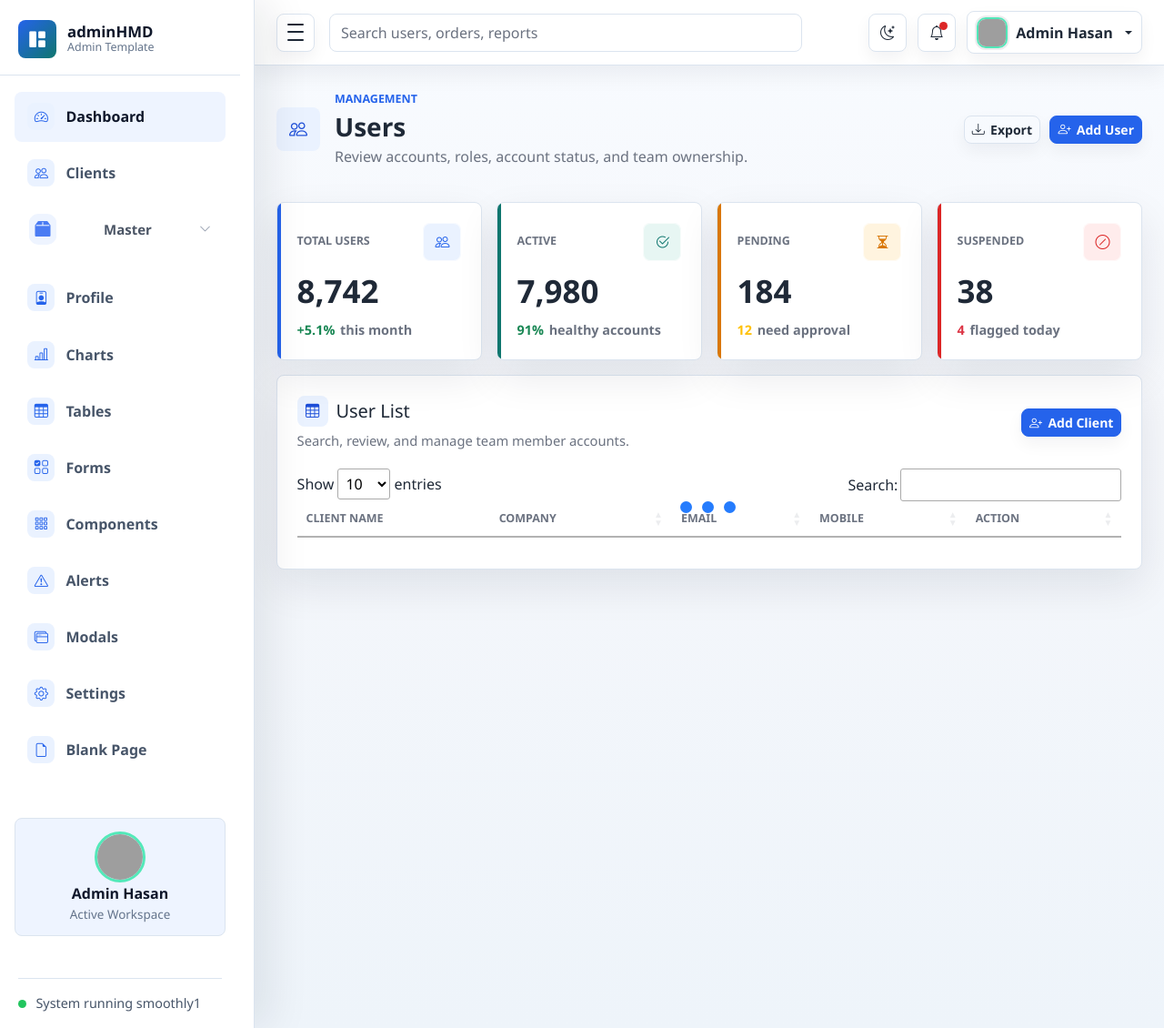
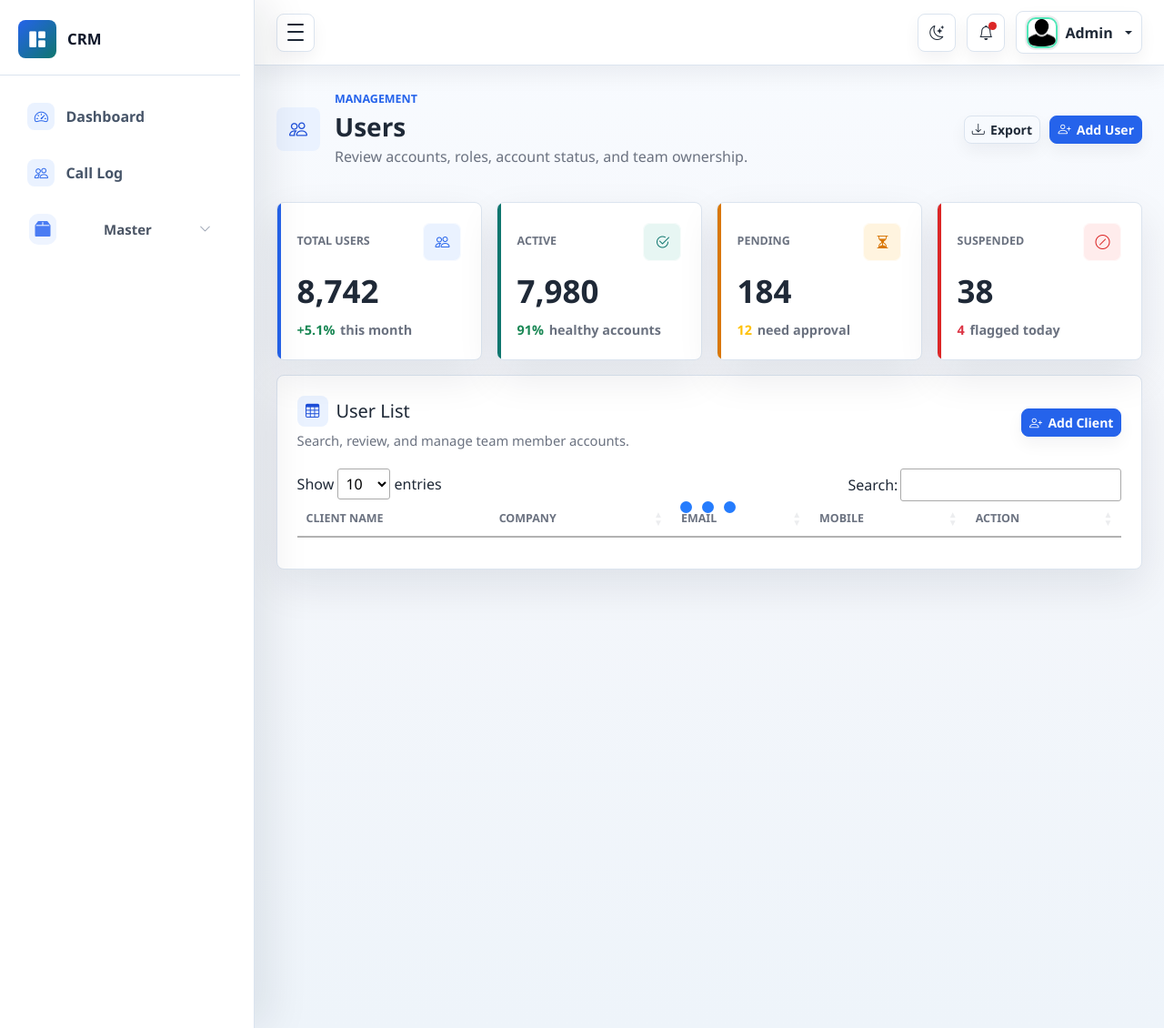
Before and after one commit to atharvThakur23/project_1, a Laravel app: page /project_1/clients in a window 1280 px wide. Shown: the whole page at 91% size. Run offline with Laravel 12, Linux system fonts and the light colour scheme; lists and menus that the app fills with data are empty; some libraries are stand-ins or nearby versions; grey boxes are pictures that could not be loaded.

Commit message:
login, header and left nav changes

```diff
--- a/app/Http/Controllers/Login_Controller.php
+++ b/app/Http/Controllers/Login_Controller.php
@@ -21,9 +21,9 @@ class Login_Controller extends Controller
         ]);
 
         $post = $request->all();
-
-
-        if (Auth::attempt($credentials)) {
+        $remember = $request->has('remember');
+        // echo "<pre>"; print_r($post); die;
+        if (Auth::attempt($credentials,$remember)) {
 
             $request->session()->regenerate();
 
--- a/project_1.sql
+++ b/project_1.sql
@@ -117,3 +117,4 @@ PRIMARY KEY (`company_id`)) ENGINE = InnoDB;
 ALTER TABLE `clients` ADD `company_id` INT NULL DEFAULT NULL AFTER `client_comp_name`;
 ALTER TABLE `clients` CHANGE `client_comp_name` `client_comp_name` TEXT CHARACTER SET utf8mb4 COLLATE utf8mb4_general_ci NULL DEFAULT NULL;
 ALTER TABLE `clients` ADD `expected_revenue` DECIMAL(11, 2) NOT NULL AFTER `dob`;
+ALTER TABLE `user` ADD `remember_token` TEXT NULL DEFAULT NULL AFTER `phone`;
--- a/resources/views/layouts/partials/header.blade.php
+++ b/resources/views/layouts/partials/header.blade.php
@@ -6,9 +6,9 @@
         <span></span>
       </button>
 
-      <form class="d-none d-md-flex ms-3 flex-grow-1" role="search">
+      {{-- <form class="d-none d-md-flex ms-3 flex-grow-1" role="search">
         <input class="form-control search-input" type="search" placeholder="Search users, orders, reports" aria-label="Search">
-      </form>
+      </form> --}}
 
       <div class="navbar-actions ms-auto">
         <button class="icon-button theme-toggle" type="button" data-theme-toggle aria-label="Switch color theme" title="Switch color theme">
@@ -38,14 +38,14 @@
 
         <div class="dropdown">
           <button class="profile-button dropdown-toggle" type="button" data-bs-toggle="dropdown" aria-expanded="false">
-            <img class="avatar-img avatar-sm" src="../assets/images/avatar/avatar.jpg" alt="{{ session('name') ?? 'Admin' }}">
+            <img class="avatar-img avatar-sm" src="{{ asset('assets/images/avatar/profile.png') }}" alt="{{ session('name') ?? 'Admin' }}">
             <span class="profile-name d-none d-sm-inline">{{ session('name') ?? 'Admin' }}</span>
           </button>
           <ul class="dropdown-menu dropdown-menu-end">
-            <li><a class="dropdown-item" href="profile.html">Profile</a></li>
-            <li><a class="dropdown-item" href="settings.html">Account settings</a></li>
+            {{-- <li><a class="dropdown-item" href="profile.html">Profile</a></li>
+            <li><a class="dropdown-item" href="settings.html">Account settings</a></li> --}}
             <li><hr class="dropdown-divider"></li>
-            <li><a class="dropdown-item" href="login.html">Sign out</a></li>
+            <li><a class="dropdown-item" href="{{ route('logout') }}">Log out</a></li>
           </ul>
         </div>
       </div>
--- a/resources/views/layouts/partials/left_nav.blade.php
+++ b/resources/views/layouts/partials/left_nav.blade.php
@@ -4,81 +4,45 @@
       <a class="brand-mark" href="index.html" aria-label="adminHMD dashboard">
         <span class="brand-icon"><i class="bi bi-grid-1x2-fill" aria-hidden="true"></i></span>
         <span class="brand-copy">
-          <span class="brand-title">adminHMD</span>
-          <span class="brand-subtitle">Admin Template</span>
+          <span class="brand-title">CRM</span>
+          {{-- <span class="brand-subtitle">Admin Template</span> --}}
         </span>
       </a>
     </div>
 
     <nav class="sidebar-nav">
-      <a class="nav-link active" href="index.html" aria-current="page">
+      <a class="nav-link {{ request()->routeIs('dashboard') ? 'active' : '' }}" href="{{ route('dashboard') }}" aria-current="page">
         <span class="nav-icon"><i class="bi bi-speedometer2" aria-hidden="true"></i></span>
         <span class="nav-text">Dashboard</span>
       </a>
-      <a class="nav-link" href="{{ route('clients') }}">
+      <a class="nav-link {{ request()->routeIs('call-log') ? 'active' : '' }}" href="{{ route('call-log') }}">
         <span class="nav-icon"><i class="bi bi-people" aria-hidden="true"></i></span>
-        <span class="nav-text">Clients</span>
+        <span class="nav-text">Call Log</span>
       </a>
       <li class="cu-menu-item">
             <a href="#" class="cu-menu-toggle">
                 <span class="nav-icon"><i class="bi bi-box2-fill" aria-hidden="true"></i></span>
                 <span class="nav-text">Master</span>
-
                 <i class="bi bi-chevron-down cu-arrow"></i>
             </a>
 
             <ul class="cu-submenu">
                 <li><a href="{{ route('company-master') }}">Add Company</a></li>
             </ul>
+            <ul class="cu-submenu">
+              <li><a href="{{ route('clients') }}">Add Client</a></li>
+          </ul>
         </li>
-
-
-      <a class="nav-link" href="profile.html">
-        <span class="nav-icon"><i class="bi bi-person-badge" aria-hidden="true"></i></span>
-        <span class="nav-text">Profile</span>
-      </a>
-      <a class="nav-link" href="charts.html">
-        <span class="nav-icon"><i class="bi bi-bar-chart-line" aria-hidden="true"></i></span>
-        <span class="nav-text">Charts</span>
-      </a>
-      <a class="nav-link" href="tables.html">
-        <span class="nav-icon"><i class="bi bi-table" aria-hidden="true"></i></span>
-        <span class="nav-text">Tables</span>
-      </a>
-      <a class="nav-link" href="forms.html">
-        <span class="nav-icon"><i class="bi bi-ui-checks-grid" aria-hidden="true"></i></span>
-        <span class="nav-text">Forms</span>
-      </a>
-      <a class="nav-link" href="components.html">
-        <span class="nav-icon"><i class="bi bi-grid-3x3-gap" aria-hidden="true"></i></span>
-        <span class="nav-text">Components</span>
-      </a>
-      <a class="nav-link" href="alerts.html">
-        <span class="nav-icon"><i class="bi bi-exclamation-triangle" aria-hidden="true"></i></span>
-        <span class="nav-text">Alerts</span>
-      </a>
-      <a class="nav-link" href="modals.html">
-        <span class="nav-icon"><i class="bi bi-window-stack" aria-hidden="true"></i></span>
-        <span class="nav-text">Modals</span>
-      </a>
-      <a class="nav-link" href="settings.html">
-        <span class="nav-icon"><i class="bi bi-gear" aria-hidden="true"></i></span>
-        <span class="nav-text">Settings</span>
-      </a>
-      <a class="nav-link" href="blank.html">
-        <span class="nav-icon"><i class="bi bi-file-earmark" aria-hidden="true"></i></span>
-        <span class="nav-text">Blank Page</span>
-      </a>
     </nav>
 
-    <div class="sidebar-user">
+    {{-- <div class="sidebar-user">
       <img class="avatar-img avatar-md sidebar-user-avatar" src="{{ asset('assets/images/avatar/profile.png') }}" alt="Admin">
       <strong>Admin11 Hasan</strong>
       <small>Active Workspace</small>
-    </div>
+    </div> --}}
 
-    <div class="sidebar-footer">
+    {{-- <div class="sidebar-footer">
       <span class="status-dot"></span>
       <span class="sidebar-footer-text">System running smoothly1</span>
-    </div>
+    </div> --}}
   </aside>
--- a/routes/web.php
+++ b/routes/web.php
@@ -1,23 +1,32 @@
 <?php
 
 use Illuminate\Support\Facades\Route;
-use App\Http\Controllers\{Dashboard,Client_Controller,Login_Controller,Master_Controller};
+use App\Http\Controllers\{Dashboard,Client_Controller,Login_Controller,Company_Controller,Call_Log_Controller};
 
 Route::get('/', function () {
     return view('login');
 })->name('login-page');
 Route::post('/login', [Login_Controller::class, 'login'])->name('login');
+Route::get('/logout', function () {
+    auth()->logout();
+    session()->invalidate();
+    session()->regenerateToken();
+    return redirect()->route('login-page');
+})->name('logout');
 
 Route::get('/dashboard', [Dashboard::class, 'index'])->name('dashboard');
 
 Route::get('/clients', [Client_Controller::class, 'index'])->name('clients');
-Route::get('/clients-add-edit', [Client_Controller::class, 'addedit'])->name('clients-add-edit');
-Route::post('/clients-add', [Client_Controller::class, 'add'])->name('clients-add');
-Route::post('/clients-list', [Client_Controller::class, 'clients_list'])->name('clients-list');
+Route::get('/clients-add-edit/{client_id?}', [Client_Controller::class, 'addedit'])->name('clients-add-edit');
+Route::post('/clients-add-update', [Client_Controller::class, 'add_update'])->name('clients-add-update');
+Route::get('/clients-list', [Client_Controller::class, 'clients_list'])->name('clients-list');
+Route::post('/client-delete', [Client_Controller::class, 'delete_client'])->name('client-delete');
 
-Route::get('/company-master', [Master_Controller::class, 'company_master'])->name('company-master');
-Route::post('/company-save', [Master_Controller::class, 'save_company'])->name('company-save');
-Route::get('/company-list', [Master_Controller::class, 'list_companies'])->name('company-list');
-Route::get('/company-data', [Master_Controller::class, 'get_company_data'])->name('company-data');
-Route::post('/company-update', [Master_Controller::class, 'update_company'])->name('company-update');
-Route::post('/company-delete', [Master_Controller::class, 'delete_company'])->name('company-delete');
+Route::get('/company-master', [Company_Controller::class, 'company_master'])->name('company-master');
+Route::post('/company-save', [Company_Controller::class, 'save_company'])->name('company-save');
+Route::get('/company-list', [Company_Controller::class, 'list_companies'])->name('company-list');
+Route::get('/company-data', [Company_Controller::class, 'get_company_data'])->name('company-data');
+Route::post('/company-update', [Company_Controller::class, 'update_company'])->name('company-update');
+Route::post('/company-delete', [Company_Controller::class, 'delete_company'])->name('company-delete');
+
+Route::get('/call-log', [Call_Log_Controller::class, 'call_log'])->name('call-log');
```
Also changed, not shown: resources/views/login.blade.php (+4 -5 lines), public/assets/js/main.js.
